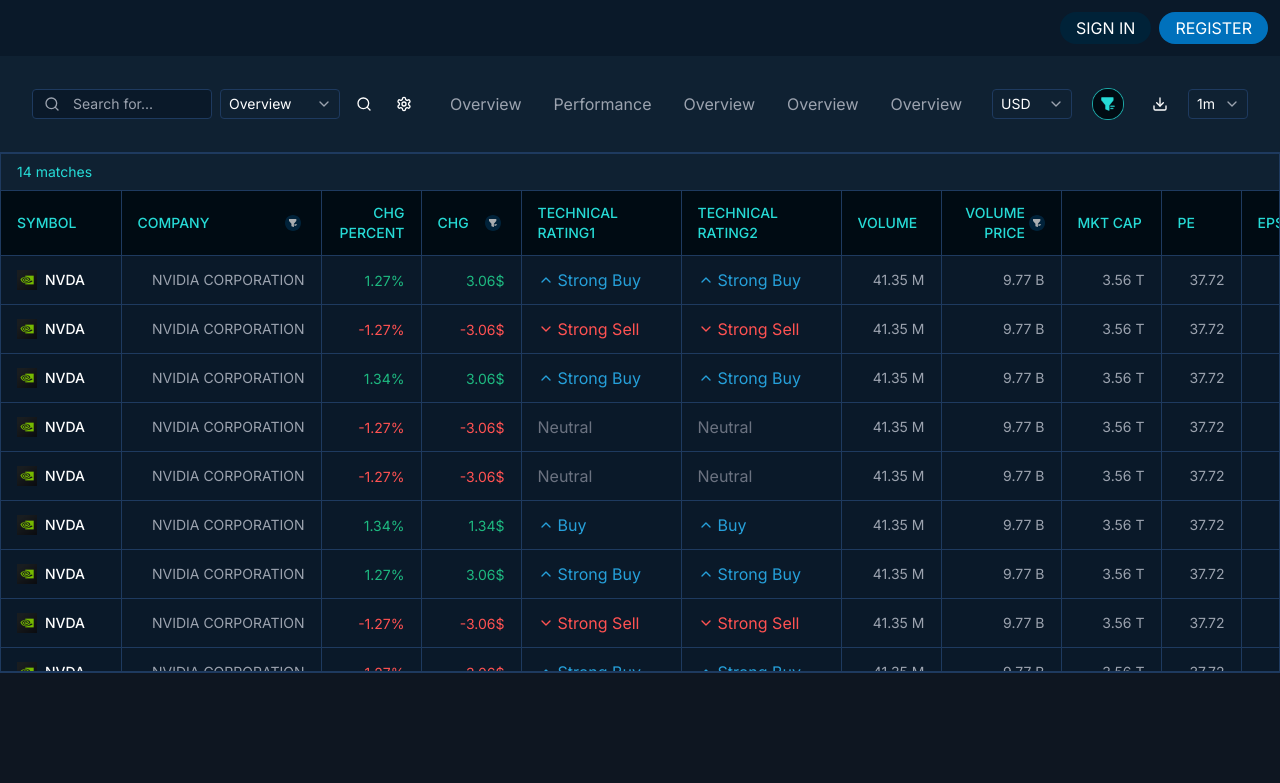
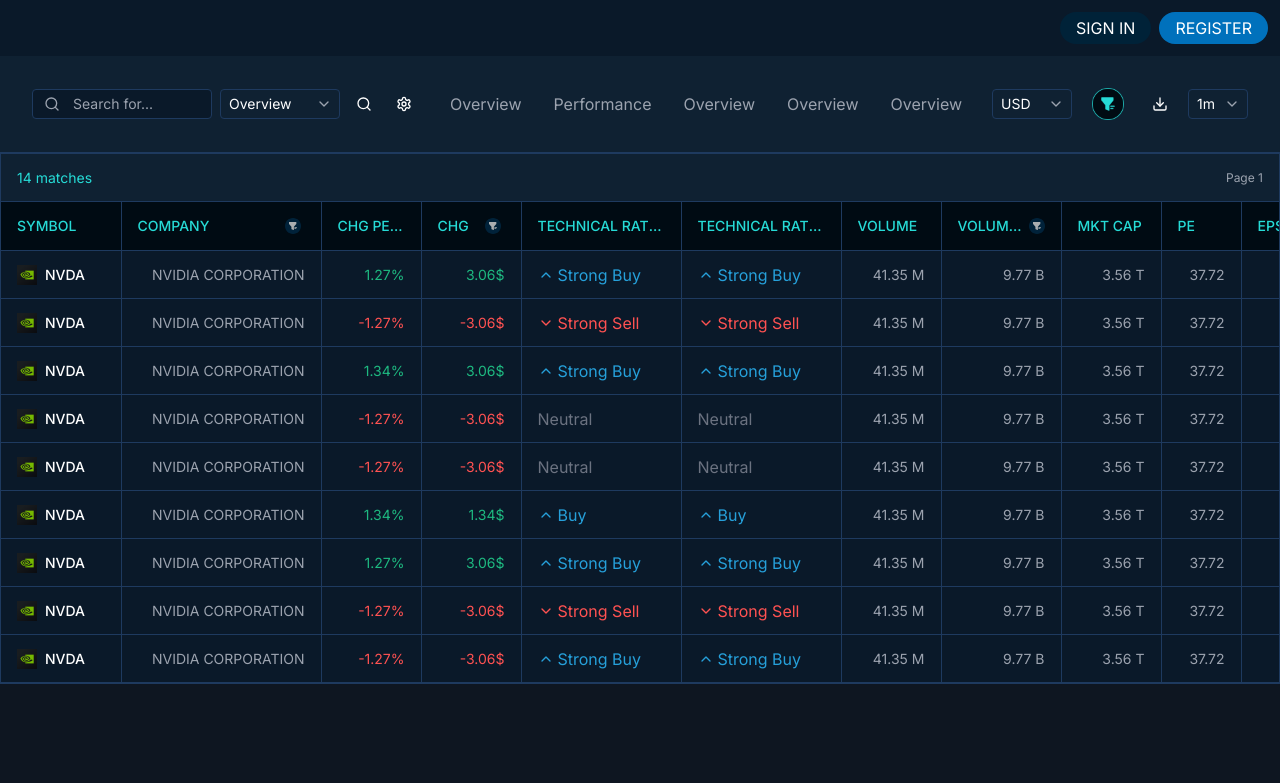
Before and after one commit to Fahad-Anwar3/tabular-view, a Next.js app: page / in a window 1280 px wide. Shown: the top 783 px of the page. Built offline with nearby package versions, Linux system fonts and the light colour scheme.

Commit message:
add unlimited loader for table

```diff
--- a/components/VirtualizedTable.tsx
+++ b/components/VirtualizedTable.tsx
@@ -1,8 +1,8 @@
 "use client"
 
 import type React from "react"
-import { useEffect, useState, useRef } from "react"
-import { ChevronDown, ChevronUp } from "lucide-react"
+import { useEffect, useState, useRef, useCallback, useMemo } from "react"
+import { ChevronDown, ChevronUp, Loader2 } from "lucide-react"
 import { stockData, type StockData } from "../data/stockData"
 import Image from "next/image"
 import FilterDropdown from "../components/FilterDropdown"
@@ -24,16 +24,50 @@
   sector: "200px",
 }
 
+// Delay function to simulate API call
+const delay = (ms: number) => new Promise((res) => setTimeout(res, ms))
+
+// Function to generate more data by duplicating and modifying existing data
+const generateMoreData = (existingData: StockData[], batchSize = 20): StockData[] => {
+  const newData: StockData[] = []
+  const baseDataLength = stockData.length
+
+  for (let i = 0; i < batchSize; i++) {
+    const sourceIndex = i % baseDataLength
+    const sourceItem = stockData[sourceIndex]
+
+    // Create variations in the data to make it look more realistic
+    const variation = (Math.random() - 0.5) * 0.1 // ±5% variation
+    const newItem: StockData = {
+      ...sourceItem,
+      id: existingData.length + i,
+      chg: sourceItem.chg * (1 + variation),
+      chgPercent: sourceItem.chgPercent * (1 + variation),
+      volume: `${(Number.parseFloat(sourceItem.volume.replace(" M", "")) * (1 + variation)).toFixed(2)} M`,
+      pe: (Number.parseFloat(sourceItem.pe) * (1 + variation)).toFixed(2),
+    }
+
+    newData.push(newItem)
+  }
+
+  return newData
+}
+
 export default function VirtualizedTable() {
   const [data, setData] = useState<StockData[]>([])
+  const [loading, setLoading] = useState(false)
   const [activeFilter, setActiveFilter] = useState<string | null>(null)
   const [filterPosition, setFilterPosition] = useState<{ top: number; left: number } | undefined>(undefined)
+  const [page, setPage] = useState(1)
+  const [isScrolling, setIsScrolling] = useState(false)
   const containerRef = useRef<HTMLDivElement>(null)
   const tableRef = useRef<HTMLDivElement>(null)
+  const scrollTimeoutRef = useRef<NodeJS.Timeout>()
+  const lastScrollTopRef = useRef(0)
   const router = useRouter()
 
   const [visibleColumns, setVisibleColumns] = useState(
-    Object.fromEntries(Object.keys(columnWidths).map((key) => [key, true]))
+    Object.fromEntries(Object.keys(columnWidths).map((key) => [key, true])),
   )
 
   useEffect(() => {
@@ -79,17 +113,97 @@
     return () => window.removeEventListener("resize", handleResize)
   }, [])
 
+  // Initial data load
   useEffect(() => {
-    const expandedData = stockData.slice(0, 100).map((item, index) => ({ ...item, id: index }))
-    setData(expandedData)
+    const initialData = stockData.slice(0, 20).map((item, index) => ({ ...item, id: index }))
+    setData(initialData)
   }, [])
 
+  // Memoize virtual items to prevent unnecessary recalculations
   const { virtualItems, totalHeight } = useVirtualizedTable({
     itemCount: data.length,
     itemHeight: 48,
-    overscan: 5,
+    overscan: 10, // Increased overscan for smoother scrolling
     containerRef,
   })
+
+  // Function to load more data with improved scroll position preservation
+  const loadMoreData = useCallback(async () => {
+    if (loading) return // Remove hasMore check
+
+    // Store current scroll position
+    const currentScrollTop = containerRef.current?.scrollTop || 0
+    lastScrollTopRef.current = currentScrollTop
+
+    // 1. Set loading state to true
+    setLoading(true)
+
+    try {
+      // 2. Call delay to simulate API call
+      await delay(800) // Reduced delay for better UX
+
+      // 3. Generate more data
+      const moreData = generateMoreData(data, 20)
+
+      // 4. Spread the state twice (append new data)
+      setData((prevData) => {
+        const newData = [...prevData, ...moreData]
+        return newData
+      })
+
+      setPage((prevPage) => prevPage + 1)
+
+      // Remove the hasMore limit logic - infinite scrolling
+
+      // Small delay to ensure DOM updates before scroll adjustment
+      await new Promise((resolve) => setTimeout(resolve, 50))
+
+      // Maintain scroll position to prevent jumping
+      if (containerRef.current) {
+        containerRef.current.scrollTop = lastScrollTopRef.current
+      }
+    } catch (error) {
+      console.error("Error loading more data:", error)
+    } finally {
+      // 5. Set loading state to false
+      setLoading(false)
+    }
+  }, [data, loading, page]) // Remove hasMore from dependencies
+
+  // Improved scroll event handler with throttling
+  useEffect(() => {
+    const handleScroll = () => {
+      if (!containerRef.current || loading) return // Remove hasMore check
+
+      const { scrollTop, scrollHeight, clientHeight } = containerRef.current
+
+      // Set scrolling state for performance optimization
+      setIsScrolling(true)
+      if (scrollTimeoutRef.current) {
+        clearTimeout(scrollTimeoutRef.current)
+      }
+      scrollTimeoutRef.current = setTimeout(() => {
+        setIsScrolling(false)
+      }, 150)
+
+      // Check if user has scrolled to within 200px of the bottom
+      if (scrollTop + clientHeight >= scrollHeight - 200) {
+        loadMoreData()
+      }
+    }
+
+    const container = containerRef.current
+    if (container) {
+      // Use passive listener for better performance
+      container.addEventListener("scroll", handleScroll, { passive: true })
+      return () => {
+        container.removeEventListener("scroll", handleScroll)
+        if (scrollTimeoutRef.current) {
+          clearTimeout(scrollTimeoutRef.current)
+        }
+      }
+    }
+  }, [loadMoreData, loading]) // Remove hasMore from dependencies
 
   const handleFilterClick = (column: string, e: React.MouseEvent) => {
     e.stopPropagation()
@@ -141,30 +255,30 @@
     return "text-gray-400"
   }
 
-  const renderCellContent = (row: StockData, key: string) => {
+  const renderCellContent = useCallback((row: StockData, key: string) => {
     const value = row[key as keyof StockData]
     if (key === "symbol") {
       return (
         <div className="flex items-center">
-          <Image src="/nvidia 1.png" alt="n" width={20} height={20} />
-          <span className="font-medium text-sm text-white pl-2">{value}</span>
+          <Image src="/nvidia 1.png" alt="n" width={20} height={20} className="flex-shrink-0" />
+          <span className="font-medium text-sm text-white pl-2 truncate">{value}</span>
         </div>
       )
     }
     if (key === "technicalRating1" || key === "technicalRating2") {
-  const stringValue = String(value);
+      const stringValue = String(value)
       return (
         <div className={getRatingClass(stringValue)}>
-      {stringValue.includes("Buy") && <ChevronUp className="h-4 w-4 mr-1" />}
-      {stringValue.includes("Sell") && <ChevronDown className="h-4 w-4 mr-1" />}
-      <span>{stringValue}</span>
+          {stringValue.includes("Buy") && <ChevronUp className="h-4 w-4 mr-1 flex-shrink-0" />}
+          {stringValue.includes("Sell") && <ChevronDown className="h-4 w-4 mr-1 flex-shrink-0" />}
+          <span className="truncate">{stringValue}</span>
         </div>
       )
     }
 
     if (key === "chg" || key === "chgPercent") {
       return (
-        <span className={`${getValueClass(value as number)} text-sm text-right`}>
+        <span className={`${getValueClass(value as number)} text-sm text-right block truncate`}>
           {key === "chg" ? `${(value as number).toFixed(2)}$` : `${(value as number).toFixed(2)}%`}
         </span>
       )
@@ -174,25 +288,51 @@
         {value}
       </span>
     )
-  }
+  }, [])
+
+  // Memoize visible columns for performance
+  const visibleColumnKeys = useMemo(
+    () => Object.keys(columnWidths).filter((key) => visibleColumns[key]),
+    [visibleColumns],
+  )
 
   return (
     <div className="w-full overflow-x-auto max-w-[4000px] mx-auto">
       <div ref={tableRef} className="bg-[#0a1929] border border-[#1e3a5f] rounded-none overflow-x-auto">
-        <div className="bg-[#0f2132] p-2 px-4 flex justify-between items-center border-b border-[#1e3a5f] min-w-max">
+        {/* Fixed header with stable height */}
+        <div className="bg-[#0f2132] p-2 px-4 flex justify-between items-center border-b border-[#1e3a5f] min-w-max h-12">
           <span className="text-sm text-[#26dbd6]">{data.length} matches</span>
+          <div className="flex items-center gap-2 min-w-[120px] justify-end">
+            {loading && (
+              <div className="flex items-center gap-2 text-[#26dbd6]">
+                <Loader2 className="h-3 w-3 animate-spin" />
+                <span className="text-xs whitespace-nowrap">Loading...</span>
+              </div>
+            )}
+            <span className="text-xs text-gray-400 whitespace-nowrap">Page {page}</span>
+          </div>
         </div>
 
-        <div className="h-[480px] overflow-y-auto" ref={containerRef}>
+        {/* Stable container with fixed height */}
+        <div className="relative">
+          <div className="h-[480px] overflow-y-auto overflow-x-hidden" ref={containerRef}>
+            {/* Virtual table with stable positioning */}
+            <div
+              className="relative"
+              style={{
+                height: `${totalHeight}px`,
+                minHeight: `${totalHeight}px`,
+              }}
+            >
+              {/* Sticky header */}
+              <div className="sticky top-0 z-20 bg-[#000B13] border-b border-[#1e3a5f]">
                 <table className="table-fixed w-full border-collapse">
-            <thead className="bg-[#000B13] sticky top-0 z-10">
+                  <thead>
                     <tr>
-                {Object.keys(columnWidths).map(
-                  (col) =>
-                    visibleColumns[col] && (
+                      {visibleColumnKeys.map((col) => (
                         <th
                           key={col}
-                        className="py-3 px-4 text-[#26dbd6] font-medium text-sm uppercase border-b border-r border-[#1e3a5f] bg-[#000B13]"
+                          className="py-3 px-4 text-[#26dbd6] font-medium text-sm uppercase border-r border-[#1e3a5f] bg-[#000B13]"
                           style={{
                             width: columnWidths[col as keyof typeof columnWidths],
                             minWidth: columnWidths[col as keyof typeof columnWidths],
@@ -202,27 +342,35 @@
                           }}
                         >
                           <div className="flex items-center justify-between">
-                          <span>{col.replace(/([A-Z])/g, " $1").toUpperCase()}</span>
+                            <span className="truncate">{col.replace(/([A-Z])/g, " $1").toUpperCase()}</span>
                             {["company", "chg", "volumePrice", "sector"].includes(col) ? renderFilterIcon(col) : null}
                           </div>
                         </th>
-                    )
-                )}
+                      ))}
                     </tr>
                   </thead>
+                </table>
+              </div>
+
+              {/* Virtual rows */}
+              <div className="relative">
+                <table className="table-fixed w-full border-collapse">
                   <tbody>
                     {virtualItems.map((virtualRow) => {
                       const row = data[virtualRow.index]
+                      if (!row) return null
+
                       return (
                         <tr
-                    key={row.id}
-                    className="border-b border-[#1e3a5f] hover:bg-[#1e3a5f] cursor-pointer"
-                    style={{ height: `${virtualRow.size}px` }}
+                          key={`${row.id}-${virtualRow.index}`}
+                          className="border-b border-[#1e3a5f] hover:bg-[#1e3a5f] cursor-pointer transition-colors duration-150 absolute w-full"
+                          style={{
+                            height: `${virtualRow.size}px`,
+                            transform: `translateY(${virtualRow.start}px)`,
+                          }}
                           onClick={() => router.push("/wallet-details")}
                         >
-                    {Object.keys(columnWidths).map(
-                      (key) =>
-                        visibleColumns[key] && (
+                          {visibleColumnKeys.map((key) => (
                             <td
                               key={key}
                               className="py-3 px-4 border-r border-[#1e3a5f]"
@@ -236,13 +384,27 @@
                             >
                               {renderCellContent(row, key)}
                             </td>
-                        )
-                    )}
+                          ))}
                         </tr>
                       )
                     })}
                   </tbody>
                 </table>
+              </div>
+            </div>
+
+            {/* Fixed position loading indicator */}
+            {loading && (
+              <div className="sticky bottom-0 left-0 right-0 bg-[#0a1929] border-t border-[#1e3a5f] z-10">
+                <div className="flex items-center justify-center py-4">
+                  <div className="flex items-center gap-3 text-[#26dbd6]">
+                    <Loader2 className="h-5 w-5 animate-spin" />
+                    <span className="text-sm">Loading more data...</span>
+                  </div>
+                </div>
+              </div>
+            )}
+          </div>
         </div>
 
         {activeFilter && (
```
Lines whose indentation alone changed are shown as unchanged.
